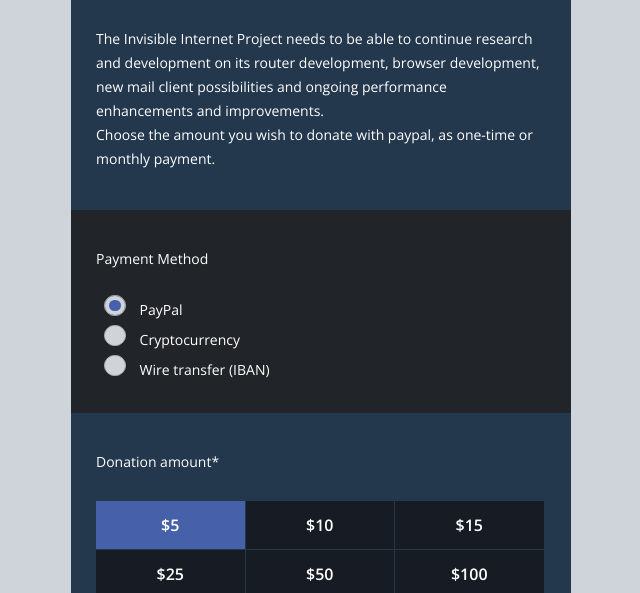
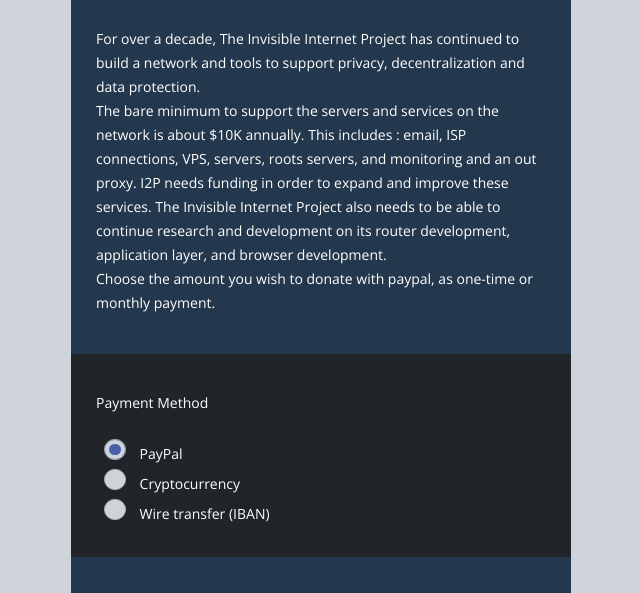
Before and after one commit to mikalv/donate.i2p.io, a website: page public/index.html in a window 1280 px wide. Shown: the part 160-753 px from the top of the page, without its empty margins (319-959 px from the left). Drawn offline with nearby package versions, Linux system fonts and the light colour scheme.

Commit message:
More text updates

```diff
--- a/public/index.html
+++ b/public/index.html
@@ -22,8 +22,8 @@
     <div class="donate">
   <div class="donate-black">
     <h2><span>$</span> Donate to I2P</h3>
-    <p>
-      The Invisible Internet Project needs to be able to continue research and development on its router development, browser development, new mail client possibilities and ongoing performance enhancements and improvements.<br>Choose the amount you wish to donate with paypal, as one-time or monthly payment. </p>
+    <p>For over a decade, The Invisible Internet Project has continued to build a network and tools to support privacy, decentralization and data protection.<br>
+The bare minimum to support the servers and services on the network is about $10K annually. This includes : email, ISP connections, VPS, servers, roots servers, and monitoring and an out proxy. I2P needs funding in order to expand and improve these services. The Invisible Internet Project also needs to be able to continue research and development on its router development, application layer, and browser development. <br>Choose the amount you wish to donate with paypal, as one-time or monthly payment. </p>
   </div>
   <div class="donate-blue donate-payment">
     <h3>Payment Method</h3>
```
